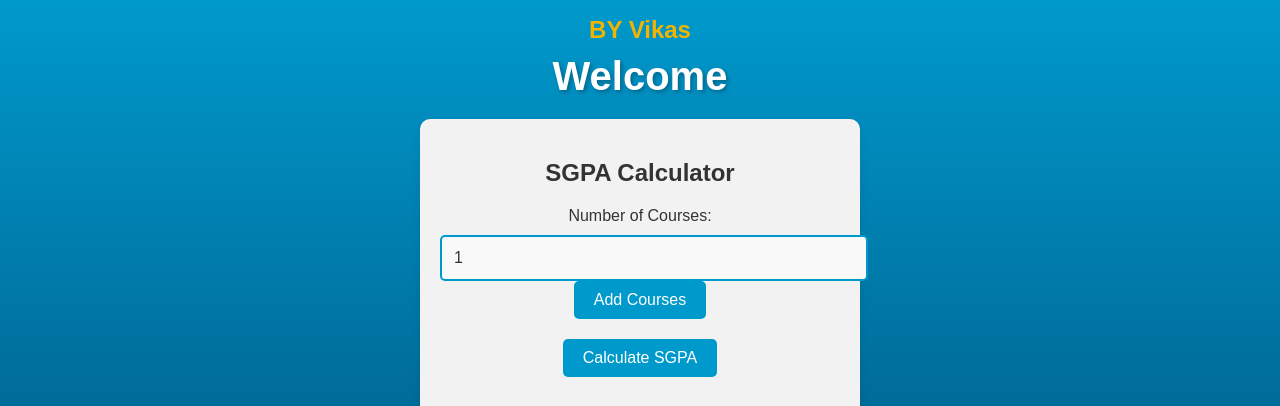
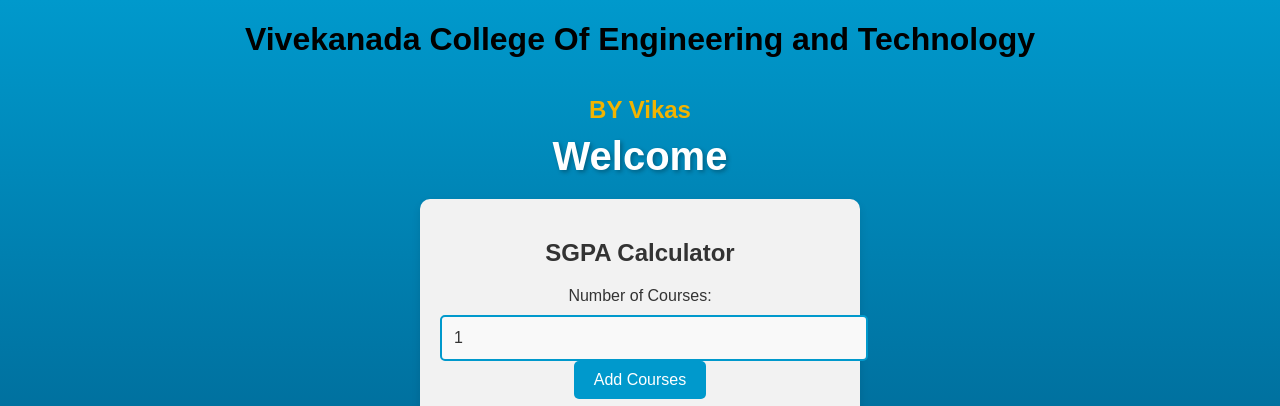
Before and after one commit to vikaskh24/SGPA-newProgect, a plain HTML site: page index.html in a window 1280 px wide. Shown: the top 406 px of the page. Drawn offline with Linux system fonts and the light colour scheme.

Commit message:
Update index.html

```diff
--- a/index.html
+++ b/index.html
@@ -3,7 +3,8 @@
 <head>
   <meta charset="UTF-8">
   <meta name="viewport" content="width=device-width, initial-scale=1.0">
-  <title>SGPA Calculator - BY Vikas</title>
+  <title>SGPA Calculator - BY Vikas KH</title>
+  <h1>Vivekanada College Of Engineering and Technology</h1>
   <link rel="stylesheet" href="styles.css">
 </head>
 <body>
```
